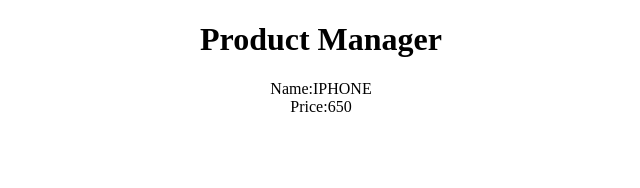
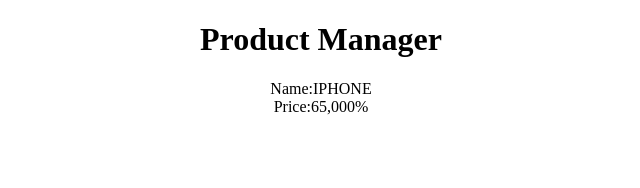
Before and after one commit to edva21/angular-tutorial, an Angular app: page / in a window 1280 px wide. Shown: the top 188 px of the page, without its empty margins (319-959 px from the left). Built offline with nearby package versions, Linux system fonts and the light colour scheme.

Commit message:
added percent

```diff
--- a/src/app/products/products.component.html
+++ b/src/app/products/products.component.html
@@ -1,4 +1,4 @@
 <div class="">
   <div>Name:{{product.name | uppercase }}</div>
-  <div>Price:{{product.price}}</div>
+  <div>Price:{{product.price | percent }}</div>
 </div>
```
